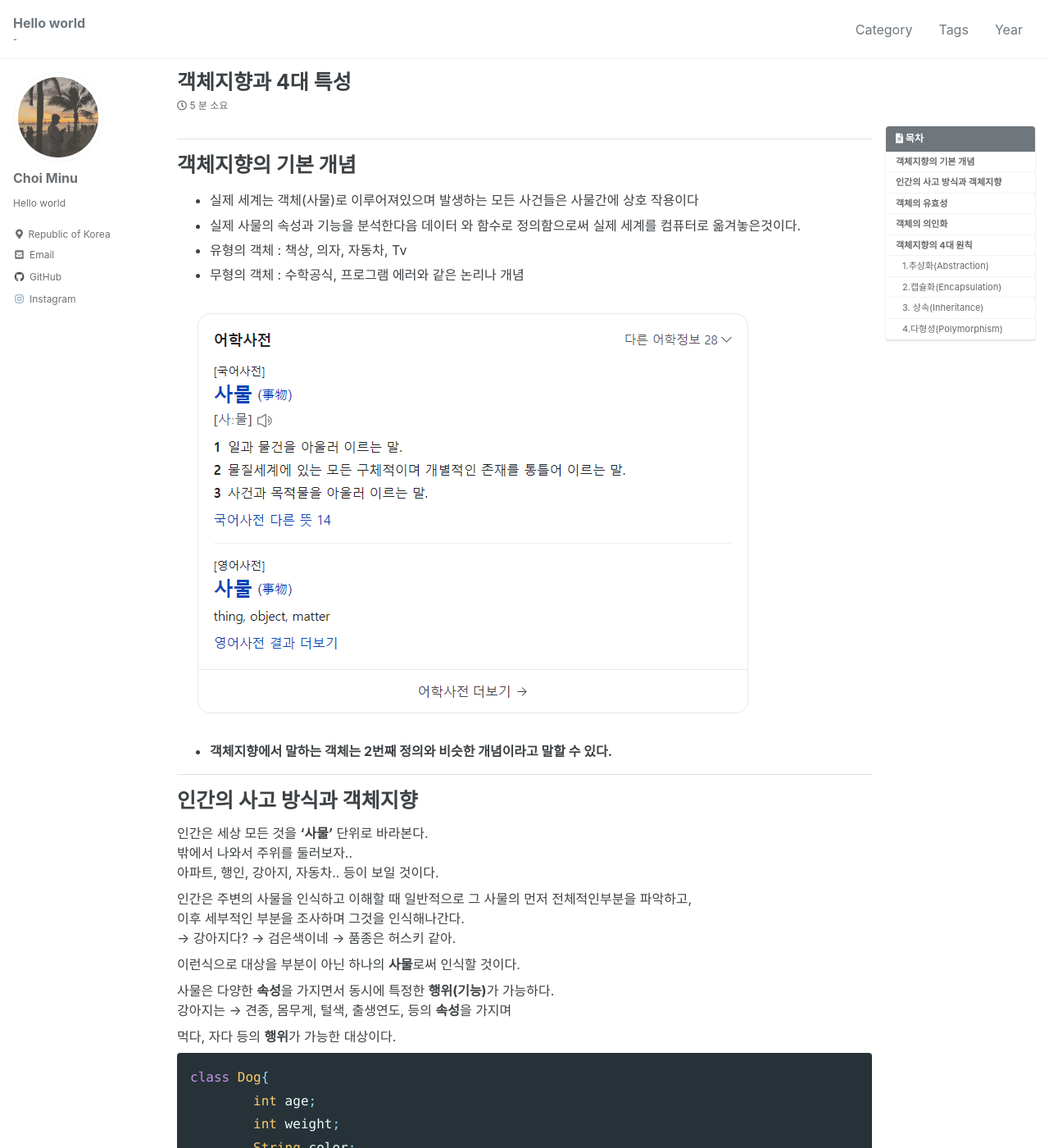
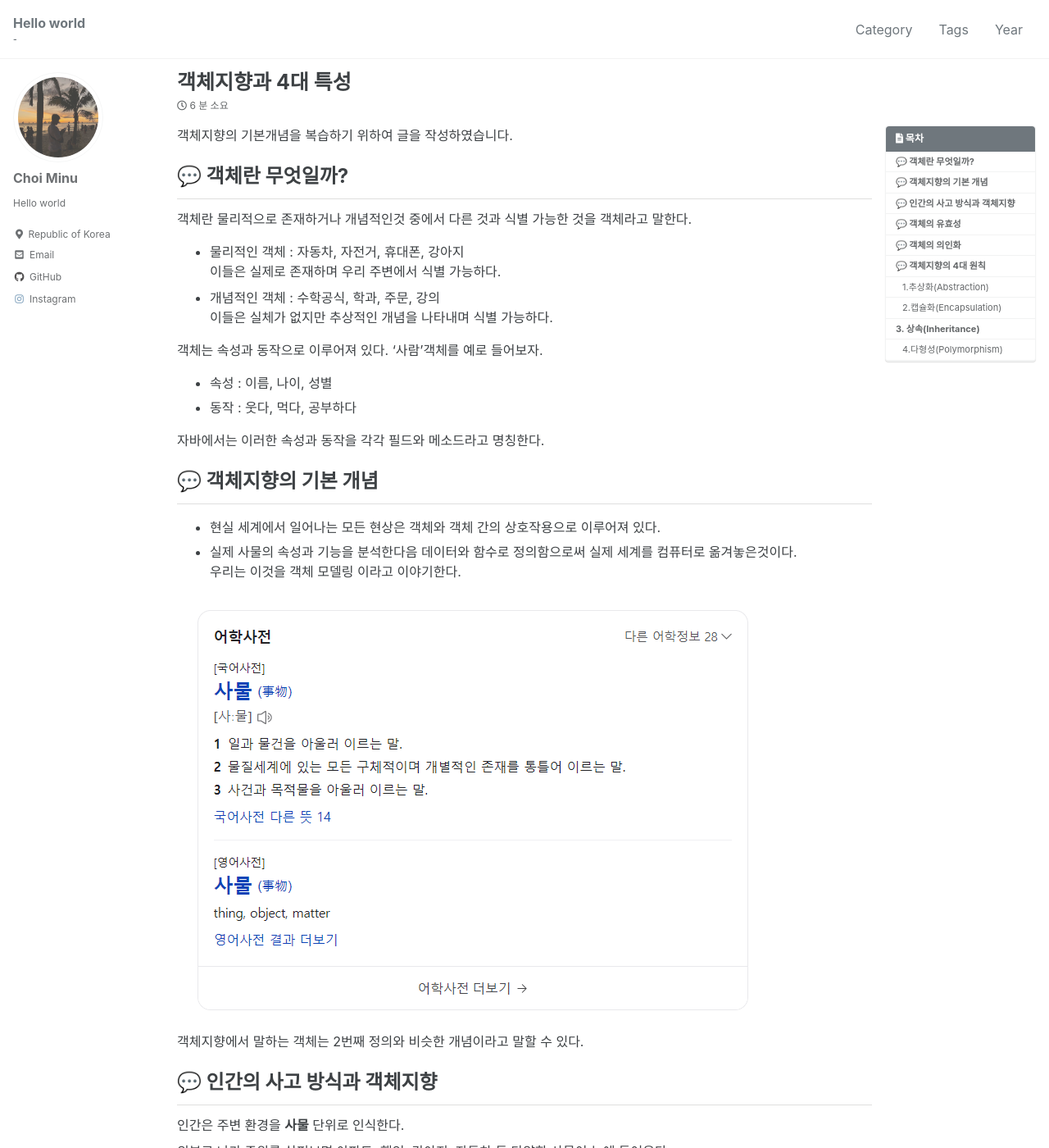
Before and after one commit to choimung/choimung.github.io, a Jekyll site: the page built from _posts/Java/2023-10-22-객체지향과 4대 특성.md, in a window 1280 px wide and 1400 px high. Shown: the whole window at 82% size. Built offline with Jekyll 4.4.1, drawn with Linux system fonts in a browser that asks for light colours; cached includes are drawn as plain includes; comment, search, counter and statistics services are not loaded; some of the changed text lies outside the part shown.

Commit message:
css 수정

````diff
--- a/_posts/Java/2023-10-22-객체지향과 4대 특성.md
+++ b/_posts/Java/2023-10-22-객체지향과 4대 특성.md
@@ -10,40 +10,54 @@ toc_label: 목차
 math: true
 mermaid: true
 ---
----
+객체지향의 기본개념을 복습하기 위하여 글을 작성하였습니다.
 
-# 객체지향의 기본 개념
+## 💬 객체란 무엇일까?
+객체란 물리적으로 존재하거나 개념적인것 중에서 다른 것과 식별 가능한 것을 객체라고 말한다.
 
-  - 실제 세계는 객체(사물)로 이루어져있으며 발생하는 모든 사건들은 사물간에 상호 작용이다
-  - 실제 사물의 속성과 기능을 분석한다음 데이터 와 함수로 정의함으로써 실제 세계를 컴퓨터로 옮겨놓은것이다.
-  - 유형의 객체 : 책상, 의자, 자동차, Tv
-  - 무형의 객체 : 수학공식, 프로그램 에러와 같은 논리나 개념
+- 물리적인 객체 : 자동차, 자전거, 휴대폰, 강아지
+  이들은 실제로 존재하며 우리 주변에서 식별 가능하다.
+
+- 개념적인 객체 : 수학공식, 학과, 주문, 강의
+  이들은 실체가 없지만 추상적인 개념을 나타내며 식별 가능하다.
+
+객체는 속성과 동작으로 이루어져 있다. '사람'객체를 예로 들어보자.
+
+- 속성 : 이름, 나이, 성별
+- 동작 : 웃다, 먹다, 공부하다
+
+자바에서는 이러한 속성과 동작을 각각 필드와 메소드라고 명칭한다.
+
+## 💬 객체지향의 기본 개념
+
+- 현실 세계에서 일어나는 모든 현상은 객체와 객체 간의 상호작용으로 이루어져 있다.
+- 실제 사물의 속성과 기능을 분석한다음 데이터와 함수로 정의함으로써 실제 세계를 컴퓨터로 옮겨놓은것이다.
+  우리는 이것을 객체 모델링 이라고 이야기한다.
 
 ![](../../../../assets/img/2023-10-22-13-37-50.png)
 
-- **객체지향에서 말하는 객체는 2번째 정의와 비슷한 개념이라고 말할 수 있다.**
+객체지향에서 말하는 객체는 2번째 정의와 비슷한 개념이라고 말할 수 있다.
 
+## 💬 인간의 사고 방식과 객체지향
 
+인간은 주변 환경을 **사물** 단위로 인식한다.
 
-<hr>
+외부로 나가 주위를 살펴보면 아파트, 행인, 강아지, 자동차 등 다양한 사물이 눈에 들어온다.
 
-# 인간의 사고 방식과 객체지향
+이 사물을 이해하고 인식할 때, 일반적으로 우리는 먼저 전체적인 부분을 파악하고 이후
 
-인간은 세상 모든 것을 **‘사물’** 단위로 바라본다.
-밖에서 나와서 주위를 둘러보자..
-아파트, 행인, 강아지, 자동차.. 등이 보일 것이다.
+세부적인 부분을 조사하며 사물을 인식해나간다.
 
-인간은 주변의 사물을 인식하고 이해할 때 일반적으로 그 사물의 먼저 전체적인부분을 파악하고,
-이후 세부적인 부분을 조사하며 그것을 인식해나간다.
-→ 강아지다? → 검은색이네 → 품종은 허스키 같아.
+예를 들어, 강아지를 보면 "강이지다" 라는 전체적인 부분을 파악한 후,
 
-이런식으로 대상을 부분이 아닌 하나의 **사물**로써 인식할 것이다.
+"검은색이네" 라는 세부적인 부분을 조사하고 "품종은 허스키 같아"와 같이 더 자세한 정보를 얻게 된다.
 
-사물은 다양한
-**속성**을 가지면서 동시에 특정한 **행위(기능)**가 가능하다.
-강아지는 → 견종, 몸무게, 털색, 출생연도, 등의 **속성**을 가지며
+이런식으로 대상을 부분이 아닌 하나의 **사물** 로써 인식하는 것이 보편적이다.
 
-먹다, 자다 등의 **행위**가 가능한 대상이다.
+이러한 사물은 다양한 속성을 가지며 동시에 특정한 행위 또는 기능이 가능하다.
+
+강아지는 견종, 몸무게, 털색, 출생연도 등의 속성을 가지며 먹다, 자다 등의 행위가 가능한 대상이 될 수 있다.
+
 
 ```java
 class Dog{
@@ -66,21 +80,26 @@ class Dog{
 Dog.eat();
 ```
 
-**사물을 객체로 옮기니 표현력이 훨씬 좋아지고 주어.동사 형태가 훨씬 자연스럽고 직관적이다.**
+이제 우리는 강아지를 객체로써 표현할 수 있다.
 
----
+`Dog` 클래스는 강아지의 속성과 행위를 정의하고 있다.
 
-# 객체의 유효성
+객체지향 프로그래밍을 활용하면 현실 세계의 사물을 코드로 자연스럽게 표현할 수 있다.
+
+사물을 객체로 옮기면 코드는 훨씬 표현력이 좋아지며, 주어와 동사 형태가 더 자연스럽고 직관적으로 표현된다.
+
+
+## 💬 객체의 유효성
 
 **객체는 생성 시점부터 소멸 시점까지 항상 유효한 데이터를 가져야 한다.**
 
-우리가 작성한 `Dog` 라는 클래스에는 생성자가 없기 때문에,
-객체를 생성(인스턴스화) 하면 모든 멤버 변수가 각 변수타입의 맞는 초기값으로 초기화 될 것이다.
+우리가 작성한 `Dog` 클래스에는 생성자가 없기 때문에
 
-하지만 강아지 색상,몸무게,나이 가 없는 강아지는 없을 것이다.
-즉 유효하지 않은 데이터를 가진 객체(사물)가 생성된 것이다.
+객체를 생성하면 모든 멤버변수가 해당 변수 타입의 맞는 초기값으로 초기화 될 것이다.
 
-**객체은 항상 생성부터 소멸 시점까지 유효한 데이터를 가져야 한다.**
+색상, 몸무게, 나이 정보가 없는 강아지는 없을 것이다.
+
+즉 유효하지 않은 데이터를 가진 객체가 생성된 것이다.
 
 ```java
 class Dog{
@@ -107,7 +126,7 @@ class Dog{
 
 이전에 만들었던 `Dog` 클래스에 생성자를 추가하여 인스턴스 생성 시 부터 유효한 데이터를 갖을 수 있도록 수정하였다.
 
-이젠 Dog 클래스 객체를 생성할 때에는 반드시 인자를 넣어 모든 멤버 변수를 초기화 해야한다.
+이젠 `Dog` 클래스 객체를 생성할 때에는 반드시 인자를 넣어 모든 멤버 변수를 초기화 해야한다.
 
 하지만 아직도 유효하지 않은 값이 들어갈 수 있다.
 
@@ -115,24 +134,22 @@ class Dog{
 new Dog(9999,-99999,"rainbow");
 ```
 
-나이가 9999살이고 몸무게가 -99999 이며 색상이 rainbow인 강아지는 없을것이다.
+나이가 `9999`살이고 몸무게가 `-99999` 이며 색상이  `rainbow`인 강아지는 세상에 없을것이다.
 
 ```java
-	public Dog(int age, int weight, color){
-		if(weight < 0 || weight > 100 ){
-				throw new IllegalArgumentException();
-		}
-		this.age = age;
-		this.weight = weight;
-		this.color = color;
+public Dog(int age, int weight, color){
+	if(weight < 0 || weight > 100 ){
+		throw new IllegalArgumentException();
 	}
+	this.age = age;
+	this.weight = weight;
+	this.color = color;
+}
 ```
 
 위 소스코드 처럼 생성자내에서 조건문을 이용하여 유효하지 않은 값이 들어왔을때 객체를 생성할 수 없게하였다.
 
----
-
-# 객체의 의인화
+## 💬 객체의 의인화
 
 현실에서는 사람이 자동차를 운전한다. 코드로 표현하면 다음과 같다.
 
@@ -150,63 +167,50 @@ car.drive();
 
 **객체지향에서는 생명체든 비생명체든 모두 자아를 가지고 스스로 동작할 수 있는 존재라고 생각하자.**
 
-만약 현실에서 일어나는 일련의 과정을 코드로 완전히 동일하게 작성하면 말도 없이 장황해진다.
+이를 **객체 의인화**라고 한다.
 
-```java
-person.pickUp(carKey); // 차 키를 집어든다.
+객체는 데이터와 해당 데이터를 처리하는 메서드를 함께 가지며  이를 통해 스스로 상태를 관리하고 특정한 기능을 수행할 수 있다.
 
-person.put(person.carKey).in(car); // 집어든 차 키를 차에 꽂는다.
+이러한 의인화는 코드를 더 직관적이고 자연스럽게 만들어주며, 객체 간의 상호작용이 더 유연하고 효과적으로 이루어지도록 한다.
 
-person.openDoorOf(car); // 문을 연다.
+또 객체가 마치 실제로 존재하는 것처럼 다양한 동작을 수행할 수 있어 코드를 이해하고 유지보수가 쉬워진다.
 
-person.getIn(car); // 차에 탄다.
 
-person.start(car); // 시동을 건다.
+## 💬 객체지향의 4대 원칙
 
-person.stepOn(car.pedal); // 엑셀을 밟는다.
-```
+### 1.추상화(Abstraction)
 
-자동차를 의인화하고 중간 과정을 생략하면 이를 `Car.drive();` 한 줄로 축약 할 수 있기 때문에 훨씬 합리적이다.
-
----
-
-# 객체지향의 4대 원칙
-
-## 1.추상화(Abstraction)
-
-현실에 존재하는 객체(사물)을 프로그래밍 세계로 옮기기는 위해서는,
+현실에 존재하는 객체를 프로그래밍 세계로 옮기기 위해서는
 우선 사물의 속성과 기능이 무엇인지 생각하는 과정이 필요하다.
 
-하지만 사물이 가진 모든 속성과 동작을 코드로 옮기는것이 가능할까?
+사물이 가진 모든 속성과 동작을 코드로 옮기는것이 가능할까?
 → 불가능하다.
 
-자동차가 가진 부품의 수가 약 3만개에 달한다고 한다.
-이 모든것은 코드로 표현할 수 없고 그럴필요가 없다.
+자동차가 가진 부품의 수가 약 3만 개에 달한다고 한다.
+이 모든 것을 코드로 표현하는 것은 현실적으로 불가능하며 필요하지도 않다.
 
-인간은 자동차를 볼때 세세한 부품까지 생각하지않는다.
+인간은 자동차를 볼 때 세세한 부품까지 생각하지 않는다.
+"자동차네" → "검정색이다" → "제조사는 BMW이네"
 
-- 자동차가 있네? → 검정색이다 → 제조사는 BMW네 →비싸겠다.
-
-인간은 무의식적으로 대부분의 정보는 생략하고 관심 있는, 필요한 정보만 인식한다.
+인간은 무의식적으로 대부분의 정보를 생략하고, 관심있는 정보만을 인식한다.
 
 추상화는 구체화의 반대말이다.
-구체적인것은 현실에 존재하는 즉 프로그래밍에 옮겨올라고 하는 객체(사물)이 될것이다.
-추상적인 것은 코드로 옮겨진 객체(사물)이 될것이다.
+
+구체적인 것은 현실에 존재하는, 즉 프로그래밍에 옮겨올려고 하는 객체가 될 것이며
+
+추상적인 것은 코드로 옮겨진 객체가 될 것이다.
 
 추상화란 구체적 → 추상적으로 만드는 과정을 말한다.
-즉, 현실에 존재하는 사물을 가진 속성과 기능중에서 필요한 것만 추출하여 코드로 옮기는것이라고 할 수 있다.
+
+현실에 존재하는 사물을 가진 속성과 기능중에서 필요한 것만 추출하여 코드로 옮기는 과정이다.
 ![](../../../../assets/img/2023-10-22-14-04-16.png)
-```java
-car.drive();
-```
-객체(자동차)를 의인화하고 기능(drive)를 추상화하여 가독성을 크게 높일 수 있다.
 
----
-## 2.캡슐화(Encapsulation)
-캡슐화는 간단히 말해서 변수와 함수를 하나로 묶는것을 말한다.
-즉, 속성과 기능을 클래스로 묶어서 만드는 것을 캡슐화다.
-추상화를 통해 현실세계의 객체의 속성과 기능중에 필요한 것을 추출하여,
-이를 클래스로 옮기면 **추상화** 와 **캡슐화**를 한 것이다.
+
+### 2.캡슐화(Encapsulation)
+
+객체의 필드와 메소드를 하나로 묶고 실제 구현 내용을 외부에 감추는 것을 말한다.
+
+외부 객체는 객체 내부의 구조를 알지 못하며 외부의 잘못된 사용으로 객체가 손상되지 않도록 하는데 있다.
 
 ```java
 class Person {
@@ -228,15 +232,14 @@ class Person {
 }
 ```
 
-`person` 이라는 클래스는 인간이 가진 모든 속성을 추출하는것이아니라
+`person` 이라는 클래스는 사람이 가는 모든 속성을 추출하는것이 아니라
+
 프로그램에서 꼭 필요한 기능만을 추출하여 모델링(추상화)을 한 뒤, 클래스로 묶어서 캡슐화를 한 것이다.
 
-다시 정리하자면
-- 추상화는 실제세계의 객체에대해 꼭 필요한 속성과 기능을 추출
-- 캡슐화는 추출한 속성들을 실제 클래스로 옮겨 클래스라는 캡슐에 담는것이다.
+- 추상화는 실제세계의 객체에 대해 필요한 속성과 기능을 추출하는 것
+- 캡슐화는 추출한 속성들을 실제 클래스로 옮겨 클래스라는 캡슐에 담는것
 
-이 때, 접근제어자를 통해 클래스에 담은 속성과 동작들을 외부에 노출하지 않도록 숨길 수 있다.
--> 이를 정보 은닉이라고 부른다.
+접근제어자를 통해 클래스에 담은 속성과 동작들을 외부에 노출여부를 정할 수 있다.
 
 ```java
 class Person {
@@ -262,31 +265,44 @@ p.work(); // ok
 p.age; // Compile Error
 ```
 
-위와 같이 `private` 접근 제어자로 선언된 멤버변수에 외부에서 직접적으로 접근하면 컴파일 오류가발생한다.
+`private` 접근 제어자로 선언된 멤버변수에 외부에서 직접적으로 접근하면 컴파일 오류가발생한다.
+
 반대로 `public` 접근 제어자로 선언된 메소드는 정상적으로 작동할 것이다.
 
-이런식으로 객체를 생성했을 때, 외부에서 접근할 수 있는 속성,메소드를 제한하여
-외부에서 직접적으로 접근하는것을 방지할 수 있다.
--> 객체는 생성부터 소멸될때 까지 유효한 값을 가져야한다.
--> 만약 외부에서 직접적으로 접근하여 비정상적인값으로 수정하면? -> 원칙에 위반인된다.
+이런식으로 객체를 생성했을 때, 외부에서 접근할 수 있는 속성,메소드를 제한하여  외부에서 직접적으로 접근하는것을 방지할 수 있다.
 
-접근 제어자를 `private` 으로 제한하고 `getter``setter` 로 외부에서 읽기, 쓰기를 동작할 수 있도록한다.
+객체는 생성부터 소멸될때 까지 유효한 값을 가져야한다고 말했었다.
+
+만약 외부에서 직접적으로 필드에 접근하여 비정상적인 값으로 수정하게된다면 원칙에 위반이 되는것이다.
+
+접근 제어자를 `private` 으로 제한하고 `getter` `setter` 로 외부에서 읽기, 쓰기를 동작할 수 있도록한다.
+
 이제 외부에서 `getter` 를 통해 값을 일고 `setter` 를 통해 값을 수정할 수 있다.
+
 `setter` 메소드에서 유효성검사를 하는 로직을 추가하여 유효하지않은 데이터가 들어가는것을 방지할 수 있다.
 
----
+## 3. 상속(Inheritance)
 
-## 3. 상속(Inheritance)
-쉽게 생각해서 '강아지'를 떠올려보자.
+상속은 자기가 가지고있는 필드와 메소드를 자식에게 물려주는것을 말한다.
 
-강아지는 동물이라는 '종'안에 '강아지'라는 개체가 속한다.
-이경우 동물은 class 이고 강이지는 instance 가 된다.
+상속을 이용하면 코드의 재사용성을 높일 수 있고 유지 보수 시간을 최소화 시켜준다.
+
+잘 개발된 부모의 객체를 필드와 메소드를 자식이 그대로 사용할 수 있어 자식 객체에서 중복 코딩을 하지 않아된다.
+
+부모 객체의 필드와 메소드를 수정하면 자식 객체들은 수정된 필드와 메소드를 그대로 사용할 수 있다.
+
+예를 들어 강아지가 동물의 특징과 기능을 상속 받았다면 '강아지는 동물이다'가 성립된다.
+
+이경우 동물은 `class` 이고 강이지는 `instance` 가 된다.
+
 ```java
 Animal Dog = new Animal("강아지");
 ```
 
 하지만 `Animal` 은 다양한 종을 포함한다.
+
 강아지와, 고양이는 같은 동물이지만 다른 속성과 동작을 가지기 때문에
+
 `Animal` 이라는 추상적인 class만으로는 이를 표현할 수 없다.
 
 보다 구체적인 강아지, 고양이 클래스가 필요하다.
@@ -313,6 +329,7 @@ class Cat {
 }
 ```
 이제 보다 구체적인 `dog`, `cat` 클래스가 만들어지고 고유의 동작을 갖게되었다.
+
 그러나 둘 다 동물이기 때문에 겹치는 속성이 존재한다.
 
 상속을 통해서 중복을 제거할 수 있다.
@@ -338,13 +355,14 @@ class Cat extends Animal {
 ```
 
 상속을 받게되면 해당 부모가 가진 속성을 모두 물려받게된다.
+
 `Dog` 와 `Cat`은 모두 `Animal` 을 상속했기 때문에 age, height, weight 를 작성하지 않았지만 모두 갖게된다.
 
 `Dog` 와 `Cat` 은 자식클래스가 되고 `Animal` 은 부모 클래스가 된다.
 
 class와 속성이 늘어날 수록 상속을 통한 중복 제거는 유지 보수에 큰 이점이된다.
 
-## 4.다형성(Polymorphism)
+### 4.다형성(Polymorphism)
 
 다형성은 여러가지 형태를 다질 수 있는 능력이다.
 
@@ -379,6 +397,7 @@ public class Main {
 ```
 
 `myPet`은 `Animal` 클래스 타입의 변수로 자식타입의 객체를 참조함으로써 다형성을 구현하고있다.
+
 즉 Mypet타입의 변수로 강아지가 될 수 있고 고양이가 될 수 있다는 의미이다.
 
 ---
--- a/_sass/minimal-mistakes/_page.scss
+++ b/_sass/minimal-mistakes/_page.scss
@@ -35,6 +35,8 @@ body {
   flex: 1 0 auto;
 }
 
+// 수정됌
+//     padding-right: $right-sidebar-width-narrow;
 .page {
   @include breakpoint($large) {
     float: right;
--- a/_sass/minimal-mistakes/_syntax.scss
+++ b/_sass/minimal-mistakes/_syntax.scss
@@ -11,13 +11,13 @@ figure.highlight {
   background: $base00;
   color: $base05;
   font-family: $monospace;
-  font-size: 1em;
+  font-size: 0.85em;
   line-height: 1.8;
   border-radius: $border-radius;
 
   > pre,
   pre.highlight {
-    margin: 0;
+    margin: 1em;
     padding: 1em;
   }
 }
````
